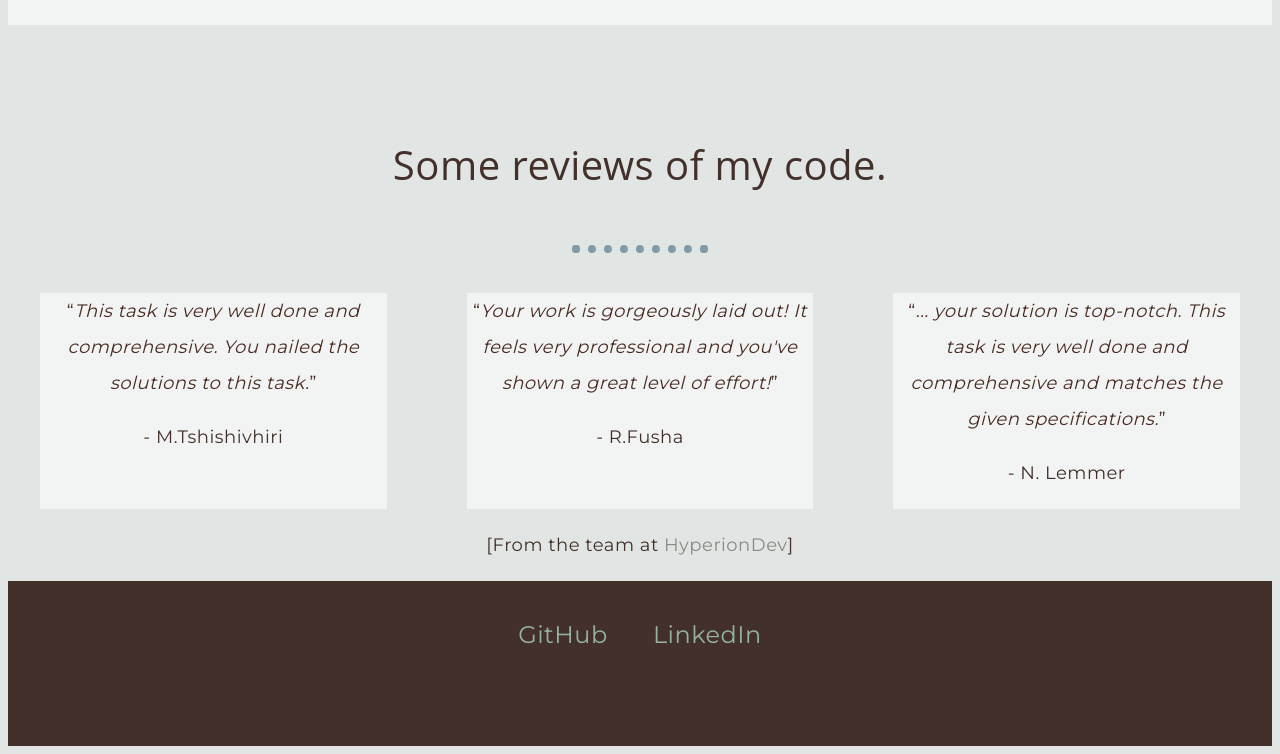
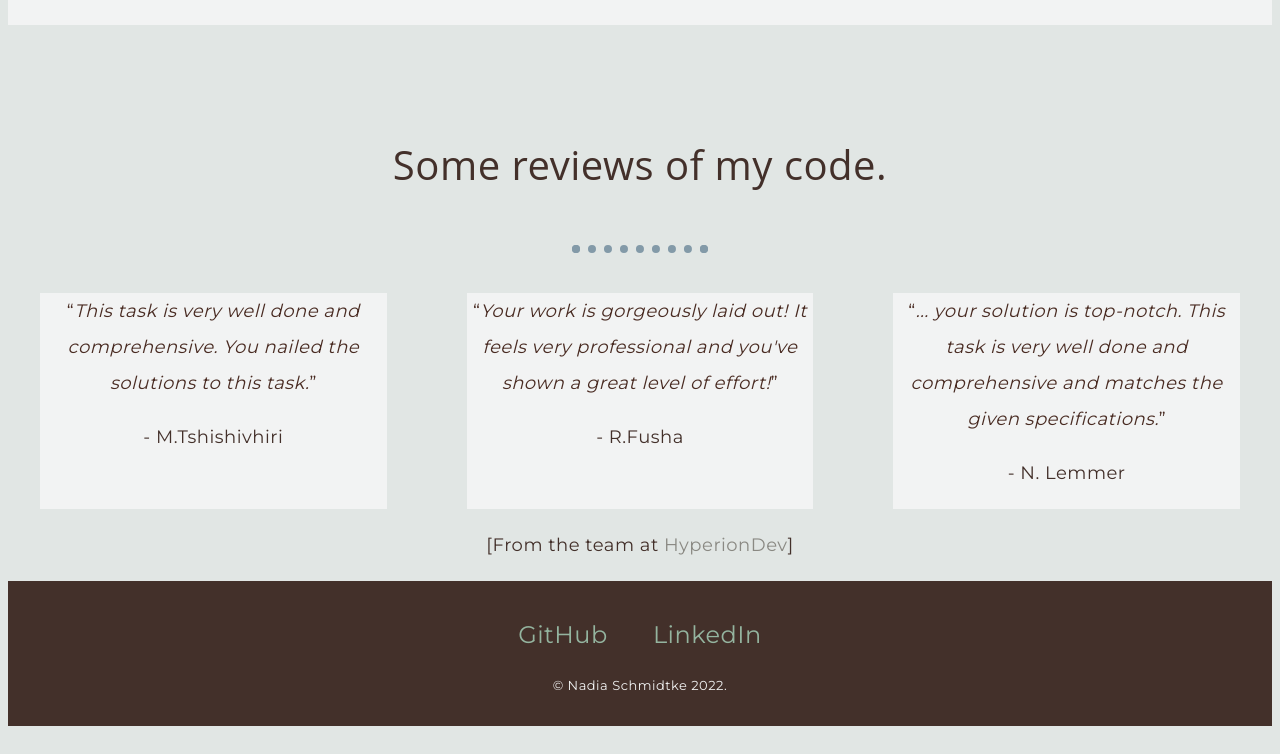
Before and after one commit to Nadia-JSch/My-personal-webpages, a plain HTML site: page index.html in a window 1280 px wide. Shown: the part 2182-2936 px from the top of the page. Drawn offline with Linux system fonts and the light colour scheme.

Commit message:
added copyright text in css

```diff
--- a/styles.css
+++ b/styles.css
@@ -230,6 +230,10 @@ a:hover {
     background-color: #f2f3f3;
 }
 
+.copyright {
+    color: #f2f3f3;
+    font-size: small;
+}
 
 
 /* ######## IMAGES ########  */
```
Also changed, not shown: index.html (+0 -1 lines).
